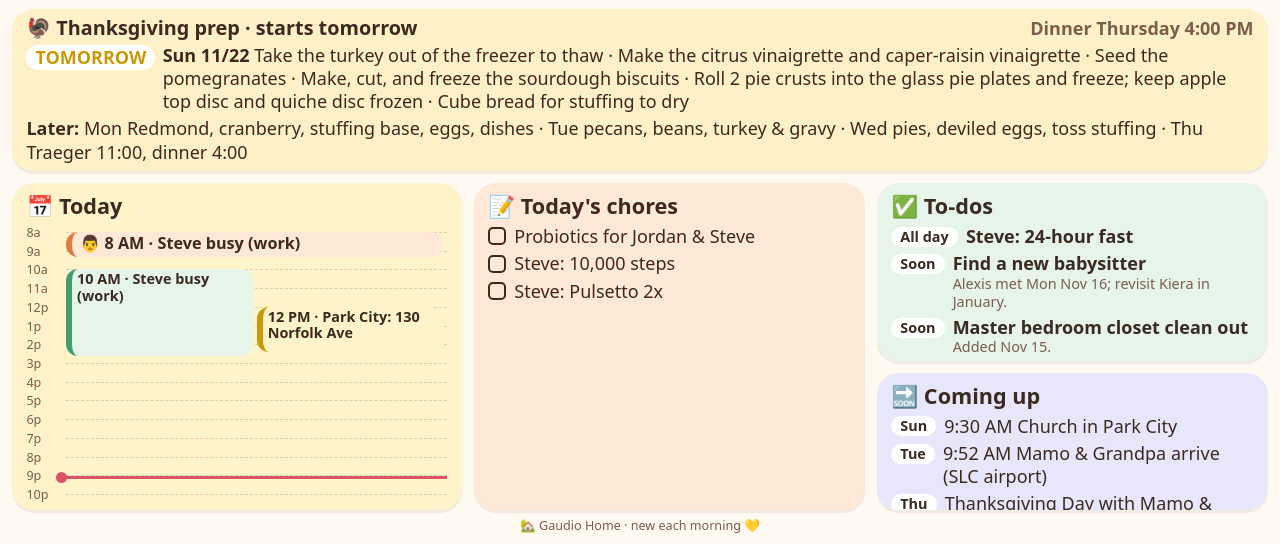
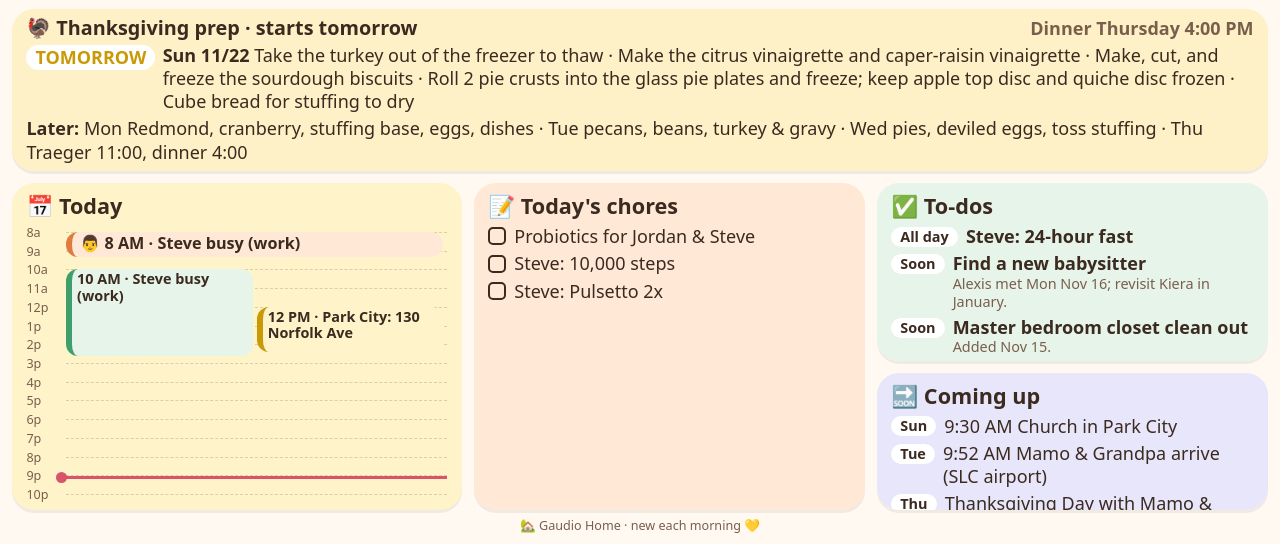
Before and after one commit to GaudioFam/gh-c07dcd4335, a plain HTML site: page index.html in a window 1280 px wide. Shown: the part 256-800 px from the top of the page. Drawn offline with Linux system fonts and the light colour scheme.

Commit message:
update 2026-11-21 21:03

```diff
--- a/index.html
+++ b/index.html
@@ -75,14 +75,14 @@ function den(){const p={};new Intl.DateTimeFormat('en-US',{timeZone:'America/Den
    Auto-rolls by America/Denver date: past days hide; the card is removed after Nov 26. */
 const TG_LAST='2026-11-26';
 const TG_DAYS=[
-  {date:'2026-11-22',short:'Sun',items:['Take the turkey out of the freezer to thaw','Make the citrus vinaigrette and caper-raisin vinaigrette','Seed the pomegranates','Make, cut, and freeze the sourdough biscuits','Roll 2 pie crusts into the glass pie plates and freeze; keep apple top disc and quiche disc frozen','Cube bread for stuffing to dry']},
+  {date:'2026-11-22',short:'Sun',items:['Take the turkey out of the freezer to thaw','Make the citrus vinaigrette and caper-raisin vinaigrette','Make, cut, and freeze the sourdough biscuits','Roll 2 pie crusts into the glass pie plates and freeze; keep apple top disc and quiche disc frozen','Cube bread for stuffing to dry']},
   {date:'2026-11-23',short:'Mon',items:['Redmond run','Make cranberry sauce','Brown the sausage and sauté the onion and celery for stuffing','Steam the eggs for deviled eggs','Set out and label serving dishes']},
   {date:'2026-11-24',short:'Tue',items:['Toast pecans','Blanch green beans, slice shallots','Steve spatchcocks and dry-brines the turkey','Jordan makes gravy from the wings, backbone, and neck']},
   {date:'2026-11-25',short:'Wed',items:['Bake the pumpkin pie and the double-crust apple pie','Make the deviled eggs','Toss the stuffing and refrigerate']},
   {date:'2026-11-26',short:'Thu',items:['11:00 Traeger on','11:30 Turkey on','~2:45 Turkey off; stuffing in the oven','3:30 Biscuits in','4:00 Dinner']}
 ];
 const TG_LATER={
-  '2026-11-22':'thaw turkey, vinaigrettes, pomegranates, biscuits, crusts, cube bread',
+  '2026-11-22':'thaw turkey, vinaigrettes, biscuits, crusts, cube bread',
   '2026-11-23':'Redmond, cranberry, stuffing base, eggs, dishes',
   '2026-11-24':'pecans, beans, turkey & gravy',
   '2026-11-25':'pies, deviled eggs, toss stuffing',
```
